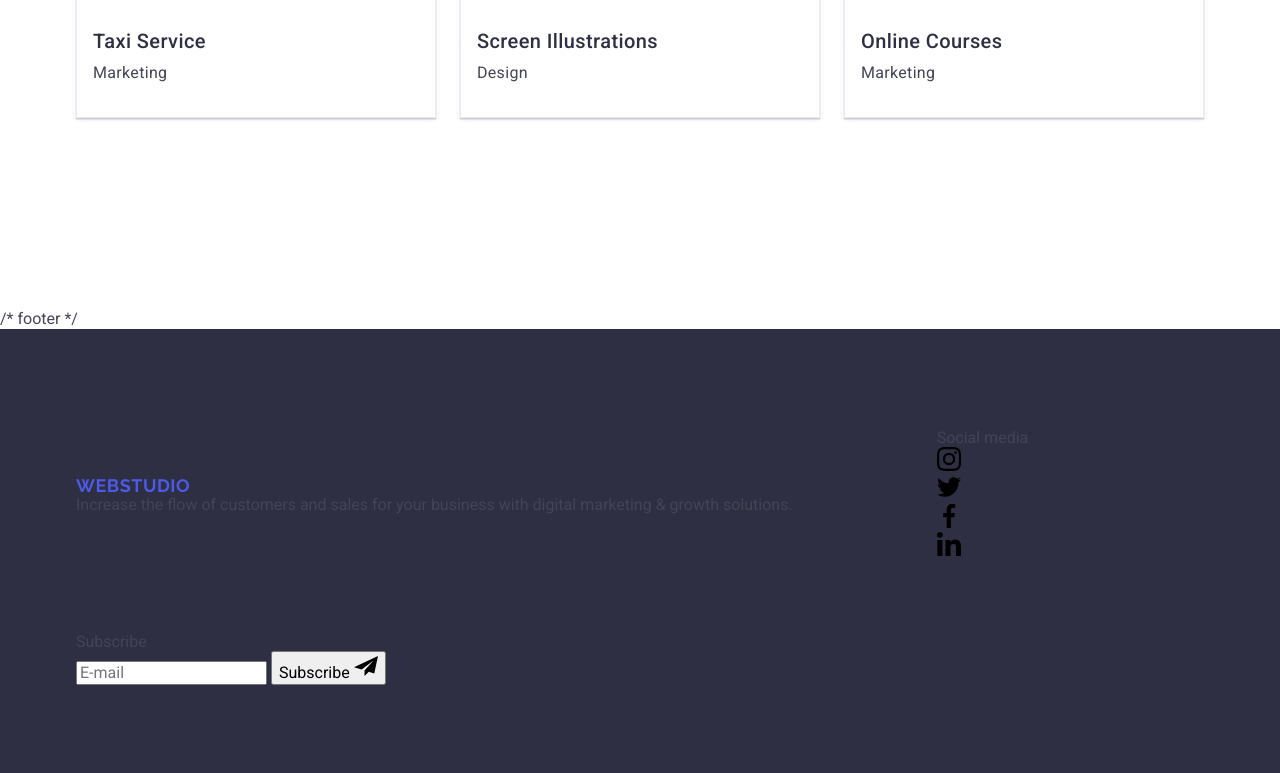
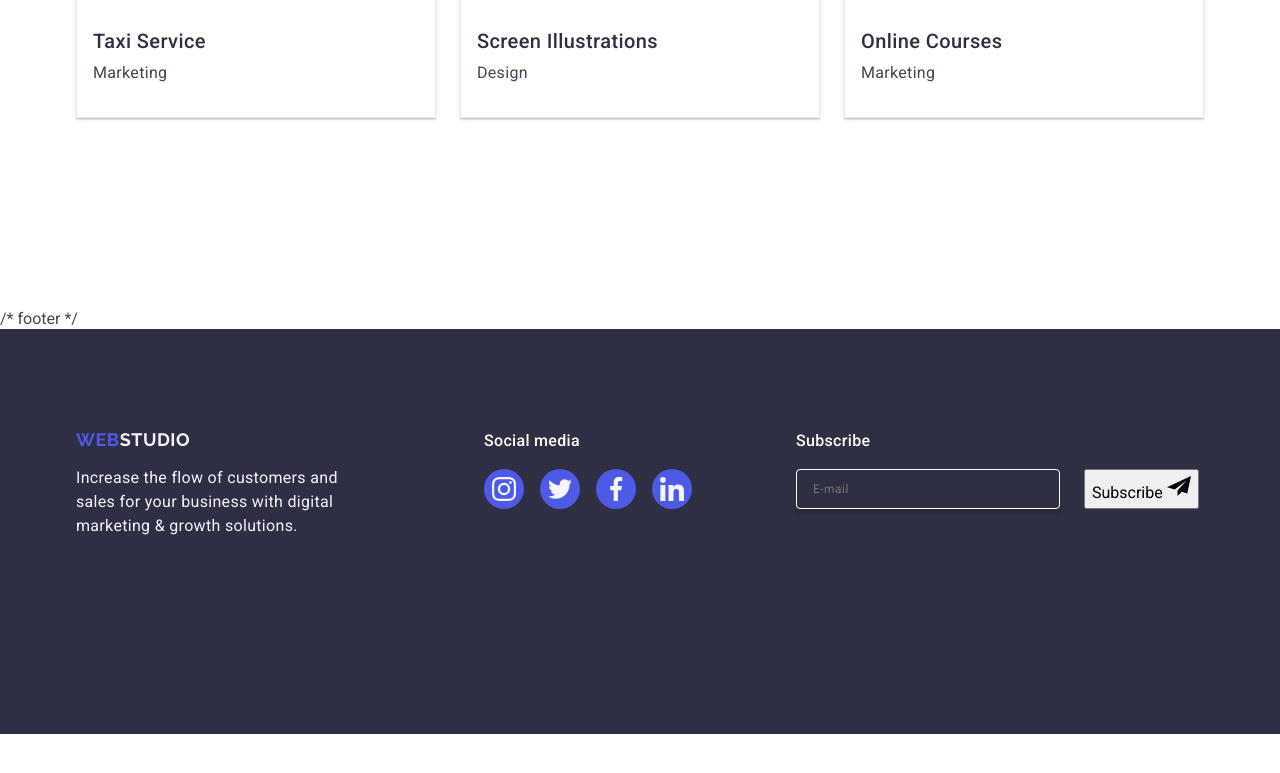
Before and after one commit to HannaOs-GOIT/goit-markup-hw-06, a plain HTML site: page index.html in a window 1280 px wide. Shown: the part 3216-3989 px from the top of the page. After the commit the page ends 3950 px from the top, so only its background shows below. Drawn offline with nearby package versions, Linux system fonts and the light colour scheme.

```diff
--- a/css/styles-old.css
+++ b/css/styles-old.css
@@ -2,9 +2,7 @@
 
 
 
-.footer-logo .logo-part {
-    color:  #f4f4fd;
-}
+
 
 
 
@@ -66,7 +64,7 @@
 
 /* footer */
 
-
+/*
 .footer {
     background-color: #2e2f42;
     padding: 100px 0;
@@ -76,12 +74,10 @@
   align-items: baseline;
 }
 
-/*
+
 .footer-logo-container {
 margin-right: 120px;
 }
-*/
-
 
 .footer-logo {
   display: inline-block;
@@ -104,6 +100,7 @@
 color: #fff;
 margin-bottom: 16px;
 }
+
 
 .footer-social-container {
   display: block;
@@ -138,6 +135,7 @@
   background: #31D0AA;
     }
 
+
 .subscribe-box {
   margin-left: 80px;
 
@@ -162,6 +160,7 @@
   gap: 24px;
 
 }
+
 
 .email-input:placeholder {
   background-color: transparent;
@@ -188,11 +187,12 @@
 color: #ffffff;
 }
 
+
 .subscribe-box {
   gap: 24px;
   margin-left: 80px;
 }
-
+*/
 .subscribe-button {
 border-radius: 4px;
 padding: 8px 24px;
--- a/css/styles.css
+++ b/css/styles.css
@@ -893,6 +893,119 @@
         gap: 72px;
           }
 
+        .footer-logo .logo-part {
+        color:  #f4f4fd;
+        }
+
+        .footer-logo {
+        display: inline-block;
+        margin-bottom: 16px;
+          }
+
+
+        .footer-text {
+        font-size: 16px;
+        line-height: 1.5;
+        letter-spacing: 0.02em;
+        color: #f4f4fd;
+        max-width: 288px;
+            }
+
+        .social-media {
+        font-weight: 500;
+        font-size: 16px;
+        line-height: 1.5;
+        letter-spacing: 0.02em;
+        color: #fff;
+        margin-bottom: 16px;
+        align-items: center;
+                }
+
+        .footer-social-container {
+        display: block;
+                }
+
+            .footer-icons-list {
+                width: 40px;
+                height: 40px;
+              }
+
+              .footer-social-icons-link {
+                width: 100%;
+                height: 100%;
+                background-color: #4d5ae5;
+                fill: #f4f4fd;
+                border-radius: 50%;
+                justify-content: center;
+                display: flex;
+                align-items: center;
+                transition: background-color 250ms cubic-bezier(0.4, 0, 0.2, 1);
+                }
+
+                .social-footer {
+                display: flex;
+                justify-content: center;
+                gap: 16px;
+                }
+
+                .footer-social-icons-link:hover,
+                .footer-social-icons-link:focus {
+                background: #31D0AA;
+                }
+
+
+                .footer-form {
+                display: flex;
+                flex-wrap: wrap;
+
+
+                  }
+
+                .subscribe-text {
+                font-weight: 500;
+                font-size: 16px;
+                line-height: 1.5;
+                letter-spacing: 0.02em;
+                color: #fff;
+                margin-bottom: 16px;
+                    }
+
+                .label-email {
+                display: flex;
+                gap: 16px;
+
+                      }
+
+        .email-input:placeholder {
+            background-color: transparent;
+            border: 1px solid #fff;
+            border-radius: 4px;
+            box-shadow: 0 4px 4px 0 rgba(0, 0, 0, 0.15);
+            padding: 8px 16px;
+            color: #ffffff;
+                      }
+
+
+        .email-input {
+            border: 1px solid #fff;
+            border-radius: 4px;
+            width: 288px;
+            height: 40px;
+            box-shadow: 0 4px 4px 0 rgba(0, 0, 0, 0.15);
+            background-color: transparent;
+            font-size: 12px;
+            line-height: 2;
+            letter-spacing: 0.04em;
+            padding-left: 16px;
+            color: #ffffff;
+             }
+
+        .subscribe-box {
+       flex-wrap: wrap;
+align-items: center;
+        gap: 24px;
+
+              }
         @media screen and (min-width: 768px) {
         .footer-container {
         display: flex;
@@ -900,9 +1013,29 @@
         column-gap: 24px;
         row-gap: 72px;
         margin-bottom: 96px;
+        }
+
+        .footer-text {
+        max-width: 264px;
+            }
+
+        .footer-form {
+        display: flex;
+        gap: 24px;
+              }
+
+        .label-email {
+        display: flex;
+        gap: 24px;
 
               }
+
+        .email-input {
+        width: 264px;
+        height: 40px;
               }
+        }
+
 
         @media screen and (min-width: 1158px) {
            .footer {
@@ -912,10 +1045,14 @@
             .footer-container {
             display: flex;
             align-items: baseline;
-  align-items: center;
              }
-}
+
 
             .footer-logo-container {
              margin-right: 120px;
     }
+
+            .subscribe-box {
+            gap: 24px;
+            margin-left: 80px;}
+    }
```
Lines whose indentation alone changed are shown as unchanged.
